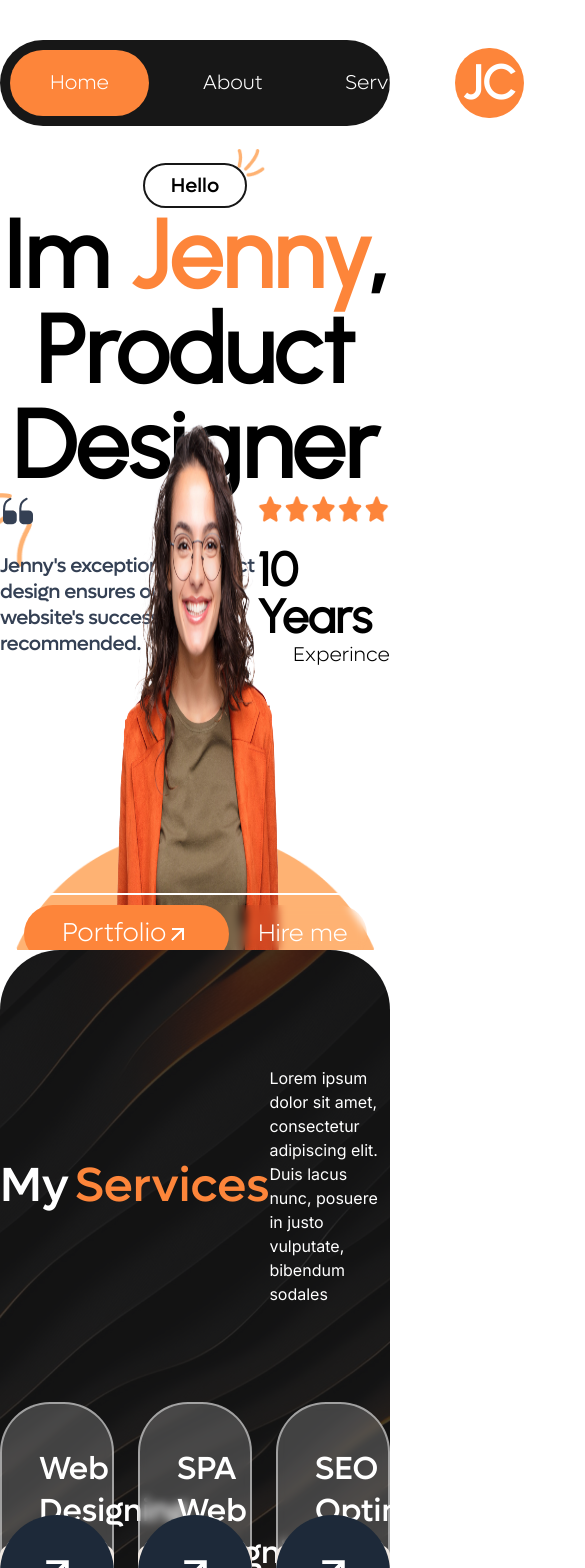
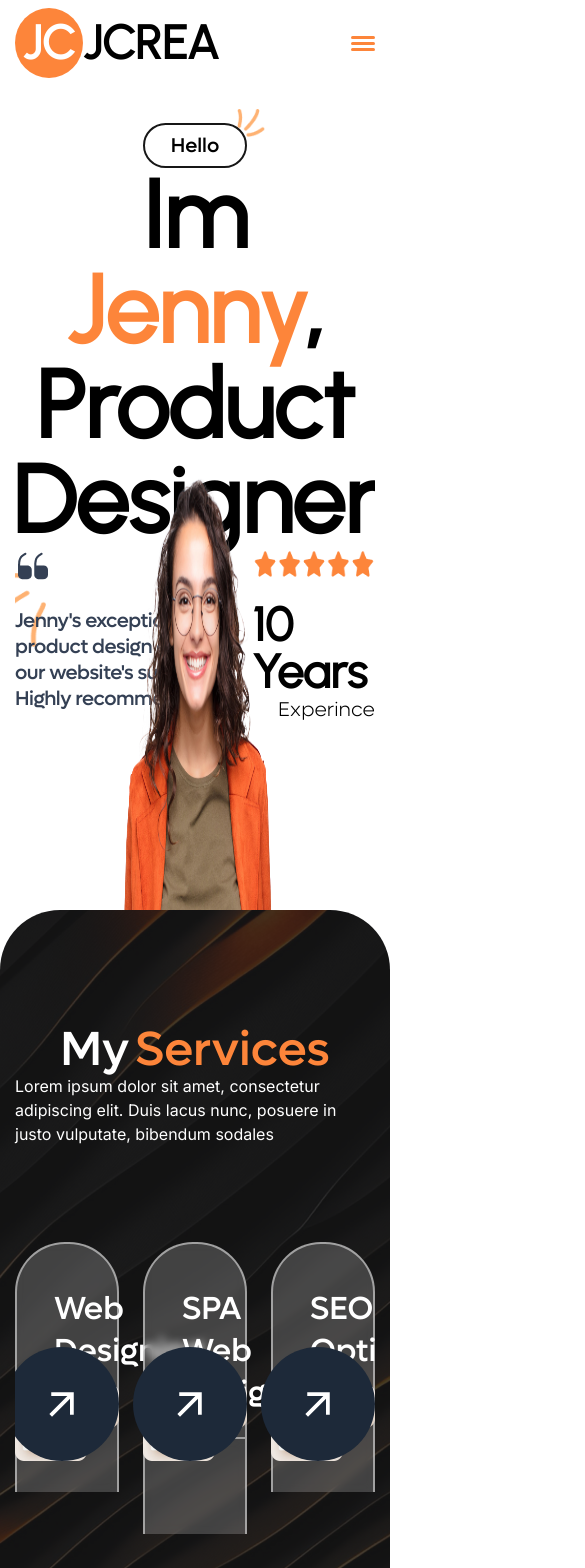
Before and after one commit to Muhammad-Zuhaib13/portfolio-next, a Next.js app: page /home in a window 390 px wide. Shown: the top 1568 px of the page, 585 px wide, since content can reach past the window. Built offline with nearby package versions, Linux system fonts and the light colour scheme.

Commit message:
some updates

```diff
--- a/src/app/components/ScreenContainer.tsx
+++ b/src/app/components/ScreenContainer.tsx
@@ -7,7 +7,7 @@ interface Props {
 
 const ScreenContainer = ({ children, style }: Props) => {
   return (
-    <div className="max-w-[1298px] w-full mx-auto" style={style}>
+    <div className="max-w-[1298px] w-full mx-auto mid-max-px" style={style}>
       {children}
     </div>
   );
--- a/src/app/components/footer/Footer.tsx
+++ b/src/app/components/footer/Footer.tsx
@@ -9,7 +9,7 @@ const Footer = () => {
     <section className="footer-section bg-[#272727] rounded-tl-[24px] rounded-tr-[24px]">
       <ScreenContainer>
         <div className="py-[25px]">
-          <div className="flex flex-row justify-between items-center my-[44px]">
+          <div className="flex lg:flex-row flex-col justify-between items-center my-[44px]">
             <h2 className="font-lufgabold font-bold text-[48px] leading-[63px] text-[#FCFCFD]">
               Lets Connect there
             </h2>
@@ -23,7 +23,7 @@ const Footer = () => {
             </div>
           </div>
           <div className="bg-[#475467] w-full h-[2px] my-[55px]"></div>
-          <div className="flex flex-row gap-[29px] justify-between">
+          <div className="flex lg:flex-row flex-col gap-[29px] justify-between">
             <div className="flex flex-col gap-[34px]">
               <div className="w-[307px] h-[86px] flex flex-row justify-start items-center">
                 <span className="text-[#FFFFFF] text-[47px] font-urbanist uppercase font-bold bg-[#FD853A] px-[8px] rounded-[50%]">
@@ -199,7 +199,7 @@ const Footer = () => {
             </div>
           </div>
           <div className="bg-[#475467] w-full h-[2px] my-[55px]"></div>
-          <div className="flex flex-row justify-between">
+          <div className="flex lg:flex-row flex-col justify-between">
             <div className="">
               <p className="text-[#FFFFFF] font-lufgalight text-[20px] leading-[26px]">
                 Copyright&copy; 2023 Jayesh. All Rights Reserved.
--- a/src/app/components/hireme/HireMe.tsx
+++ b/src/app/components/hireme/HireMe.tsx
@@ -1,10 +1,29 @@
-import React from "react";
+"use client";
+import React, { useState, useEffect } from "react";
 import { Image } from "react-bootstrap";
 import ScreenContainer from "../ScreenContainer";
 
 const HireMe = () => {
+  const [dark, setDark] = useState(false);
+  useEffect(() => {
+    const savedTheme = localStorage.getItem("darkTheme");
+    if (savedTheme === "true") {
+      setDark(true);
+      document.body.classList.add("dark");
+    }
+  }, []);
+  const handleToggle = () => {
+    setDark(!dark);
+    if (!dark) {
+      document.body.classList.add("dark");
+      localStorage.setItem("darkTheme", "true");
+    } else {
+      document.body.classList.remove("dark");
+      localStorage.setItem("darkTheme", "false");
+    }
+  };
   return (
-    <section className="hire-me-section bg-[#F2F4F7] py-[103px]  rounded-[40px]">
+    <section className="hire-me-section bg-[#F2F4F7] dark:bg-black py-[103px]  rounded-[40px]">
       <ScreenContainer>
         <div className="flex flex-row h-auto items-center">
           <div className="flex-1 max-w-[603px] w-full">
@@ -18,13 +37,13 @@ const HireMe = () => {
             <h2 className="text-[64px] leading-[64px] font-lufgasemibold text-[#344054]">
               Why <span className="text-[#FD853A]">Hire me</span>?
             </h2>
-            <p className="text-[#98A2B3] text-[20px] leading-[26px] font-lufgalight w-[444px]">
+            <p className="text-[#98A2B3] dark:text-white text-[20px] leading-[26px] font-lufgalight w-[444px]">
               Lorem ipsum dolor sit amet, consectetur adipiscing elit. Duis
               lacus nunc, posuere in justo vulputate, bibendum sodales
             </p>
             <div className="flex flex-row">
               <div className="flex flex-col gap-[10px] flex-1">
-                <h2 className="text-[#1D2939] text-[36px] leading-[47px] font-lufgamedium">
+                <h2 className="text-[#1D2939] dark:text-white text-[36px] leading-[47px] font-lufgamedium">
                   450+
                 </h2>
                 <p className="text-[#667085] text-[20px] leading-[26px] font-lufgalight">
@@ -32,7 +51,7 @@ const HireMe = () => {
                 </p>
               </div>
               <div className="flex flex-col gap-[10px] flex-1">
-                <h2 className="text-[#1D2939] text-[36px] leading-[47px] font-lufgamedium">
+                <h2 className="text-[#1D2939] dark:text-white text-[36px] leading-[47px] font-lufgamedium">
                   450+
                 </h2>
                 <p className="text-[#667085] text-[20px] leading-[26px] font-lufgalight">
@@ -41,7 +60,7 @@ const HireMe = () => {
               </div>
             </div>
             <div>
-              <button className="font-lufgasemibold text-[32px] leading-[42px] text-[#151515] px-[59px] py-[33px] rounded-[32px] border-[1px] border-[#151515]">
+              <button className="font-lufgasemibold text-[32px] leading-[42px] text-[#151515] dark:text-[#667085] px-[59px] py-[33px] rounded-[32px] border-[1px] border-[#151515] dark:border-[#667085]" onClick={handleToggle}>
                 Hire Me
               </button>
             </div>
--- a/src/app/components/myservices/MyServices.tsx
+++ b/src/app/components/myservices/MyServices.tsx
@@ -55,7 +55,7 @@ const MyServices = () => {
     <section className="my-services-section bg-[url('/assets/images/service-bg-img.png')]  bg-no-repeat bg-bottom bg-cover h-[878px] w-full rounded-[60px] pt-[116px] pb-[52px]">
       <ScreenContainer>
         <div className="flex flex-col gap-[96px]">
-          <div className="flex flex-row justify-between items-center">
+          <div className="flex lg:flex-row flex-col justify-between items-center">
             <h2 className="font-lufgamedium text-[48px] leading-[48px] flex flex-row gap-[6px]">
               <span className="text-[#ffffff]">My</span>
               <span className="text-[#FD853A]">Services</span>
--- a/src/app/components/myworkexp/MyWorkExperience.tsx
+++ b/src/app/components/myworkexp/MyWorkExperience.tsx
@@ -33,7 +33,7 @@ const MyWorkExperience = () => {
 
   ];
   return (
-    <section className="my-work-experience-section">
+    <section className="my-work-experience-section bg-transparent dark:bg-black">
       <ScreenContainer>
         <div className="flex flex-col">
           <div className="my-[85px]">
--- a/src/app/components/navbar/Navbar.tsx
+++ b/src/app/components/navbar/Navbar.tsx
@@ -10,10 +10,11 @@ const Navbar = () => {
   const handleNavigate = (key: string) => {
     setActiveBtn(key);
   }
+  const [open, setOpen] = useState<boolean>(false);
   return (
     <ScreenContainer>
-      <nav className="navbar bg-[#171717] h-[86px] w-full rounded-[50px] mt-[40px] flex flex-row justify-between px-[10px]">
-        <ul className="flex flex-row gap-[14.17px] justify-center items-center">
+      <nav className="navbar lg:bg-[#171717] bg-transparent h-[86px] w-full rounded-[50px] lg:mt-[40px] mt-0 flex flex-row justify-between lg:px-[10px] px-0">
+        <ul className="hidden flex-row gap-[14.17px] justify-center items-center lg:flex">
           {firstHalfNav.map((link) => (
             <li
               key={link}
@@ -24,11 +25,11 @@ const Navbar = () => {
             </li>
           ))}
         </ul>
-        <div className="w-[307px] h-full flex flex-row justify-center items-center">
+        <div className="w-[307px] h-full flex flex-row lg:justify-center justify-start items-center">
           <span className="text-[#FFFFFF] text-[47px] font-urbanist uppercase font-bold bg-[#FD853A] px-[8px] rounded-[50%]">JC</span>
-          <span className="text-[#FFFFFF] text-[47px] font-urbanist uppercase font-bold">JCREA</span>
+          <span className="lg:text-[#FFFFFF] text-black text-[47px] font-urbanist uppercase font-bold">JCREA</span>
         </div>
-        <ul className="flex flex-row gap-[14.17px] justify-center items-center">
+        <ul className="lg:flex flex-row gap-[14.17px] justify-center items-center hidden">
           {secondHalfNav.map((link) => (
             <li
             key={link}
@@ -39,6 +40,16 @@ const Navbar = () => {
             </li>
           ))}
         </ul>
+        <div className="lg:hidden flex items-center justify-center ">
+            <button
+              className={`container-hamburger ${open ? "collapse-bar" : ""}`}
+              // onClick={toggleDrawer(true)}
+            >
+              <div className="bar-one sm:w-[20px] sm:h-[2px]"></div>
+              <div className="bar-two sm:w-[20px] sm:h-[2px]"></div>
+              <div className="bar-three sm:w-[20px] sm:h-[2px]"></div>
+            </button>
+          </div>
       </nav>
     </ScreenContainer>
   );
--- /dev/null
+++ b/src/app/components/seo/SEO.tsx
@@ -0,0 +1,12 @@
+import React from 'react'
+import Head from 'next/head'
+const SEO = () => {
+  return (
+    <Head>
+      <meta name="viewport" content="width=device-width, initial-scale=1.0" />
+      <meta name="description" content="Portfolio" />
+    </Head>
+  )
+}
+
+export default SEO
--- a/src/app/globals.css
+++ b/src/app/globals.css
@@ -22,6 +22,37 @@ body {
   margin: 0 auto;
   left: 0;
   right: 0;
+}
+.container-hamburger {
+  display: inline-block;
+  cursor: pointer;
+}
+
+.bar-one,
+.bar-two,
+.bar-three {
+  width: 24px;
+  height: 3px;
+  background-color: #FD853A;
+  border-radius: 6px;
+  margin: 3px 0;
+  transition: 0.4s;
+}
+
+.collapse-bar .bar-one {
+  transform: translate(0, 11px) rotate(-45deg);
+}
+
+.collapse-bar .bar-two {
+  opacity: 0;
+}
+
+.collapse-bar .bar-three {
+  transform: translate(0, -11px) rotate(45deg);
+}
+.collapsible-content {
+  overflow: hidden;
+  transition: max-height 0.5s ease-in-out;
 }
 .btn-banner-group ul li {
   transition: all 0.5s ease-in-out;
@@ -223,3 +254,8 @@ body {
   flex-direction: column;
   gap: 14px;
 }
+@media only screen and (max-width: 1280px) {
+  .mid-max-px {
+    padding: 0 15px;
+  }
+}
--- a/tailwind.config.ts
+++ b/tailwind.config.ts
@@ -19,5 +19,6 @@ const config: Config = {
     },
   },
   plugins: [],
+  darkMode: "class",
 };
 export default config;
```
